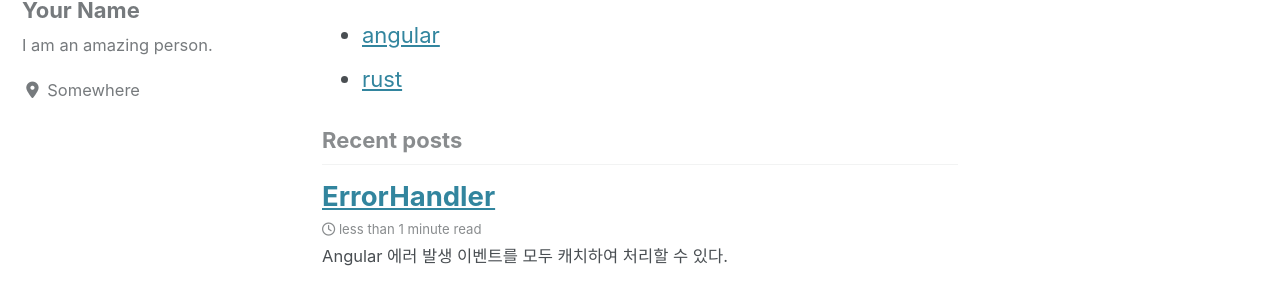
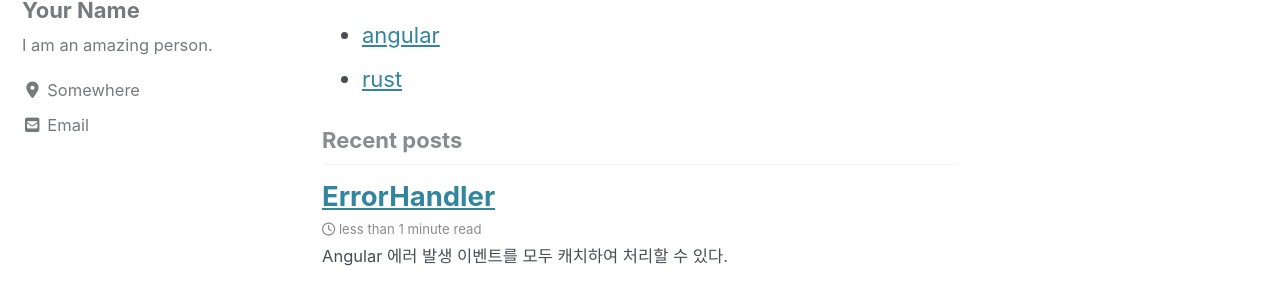
Before and after one commit to ksrae/ksrae.github.io, a Jekyll site: the page built from index.html, in a window 1280 px wide. Shown: the part 114-421 px from the top of the page. Built offline with Jekyll 4.4.1, drawn with Linux system fonts in a browser that asks for light colours; cached includes are drawn as plain includes; nearby versions of some CDN libraries; the list of posts is cut into pages by our own code.

Commit message:
config 수정

```diff
--- a/_config.yml
+++ b/_config.yml
@@ -110,35 +110,35 @@ author:
   avatar           : # path of avatar image, e.g. "/assets/images/bio-photo.jpg"
   bio              : "I am an amazing person."
   location         : "Somewhere"
-  email            :
+  email            : ksrae78@gmail.com
   links:
     - label: "Email"
       icon: "fas fa-fw fa-envelope-square"
       # url: mailto:your.name@email.com
-    - label: "Website"
-      icon: "fas fa-fw fa-link"
-      # url: "https://your-website.com"
-    - label: "Twitter"
-      icon: "fab fa-fw fa-twitter-square"
-      # url: "https://twitter.com/"
-    - label: "Facebook"
-      icon: "fab fa-fw fa-facebook-square"
+    #- label: "Website"
+    #  icon: "fas fa-fw fa-link"
+    #  # url: "https://your-website.com"
+    #- label: "Twitter"
+    #  icon: "fab fa-fw fa-twitter-square"
+    #  # url: "https://twitter.com/"
+    #- label: "Facebook"
+    #  icon: "fab fa-fw fa-facebook-square"
       # url: "https://facebook.com/"
     - label: "GitHub"
       icon: "fab fa-fw fa-github"
       # url: "https://github.com/"
-    - label: "Instagram"
-      icon: "fab fa-fw fa-instagram"
+    # - label: "Instagram"
+    #  icon: "fab fa-fw fa-instagram"
       # url: "https://instagram.com/"
 
 # Site Footer
 footer:
   links:
-    - label: "Twitter"
-      icon: "fab fa-fw fa-twitter-square"
-      # url:
-    - label: "Facebook"
-      icon: "fab fa-fw fa-facebook-square"
+    #- label: "Twitter"
+    #  icon: "fab fa-fw fa-twitter-square"
+    #  # url:
+    #- label: "Facebook"
+    #  icon: "fab fa-fw fa-facebook-square"
       # url:
     - label: "GitHub"
       icon: "fab fa-fw fa-github"
@@ -146,11 +146,11 @@ footer:
     - label: "GitLab"
       icon: "fab fa-fw fa-gitlab"
       # url:
-    - label: "Bitbucket"
-      icon: "fab fa-fw fa-bitbucket"
-      # url:
-    - label: "Instagram"
-      icon: "fab fa-fw fa-instagram"
+    #- label: "Bitbucket"
+    #  icon: "fab fa-fw fa-bitbucket"
+    #  # url:
+    #- label: "Instagram"
+    #  icon: "fab fa-fw fa-instagram"
       # url:
 
 
@@ -219,7 +219,7 @@ sass:
 
 # Outputting
 permalink: /:categories/:title/
-paginate: 5 # amount of posts to show
+paginate: 10 # amount of posts to show
 paginate_path: /page:num/
 timezone: # https://en.wikipedia.org/wiki/List_of_tz_database_time_zones
 
@@ -292,6 +292,6 @@ defaults:
       layout: single
       author_profile: true
       read_time: true
-      comments: # true
+      comments: true
       share: true
       related: true
```
